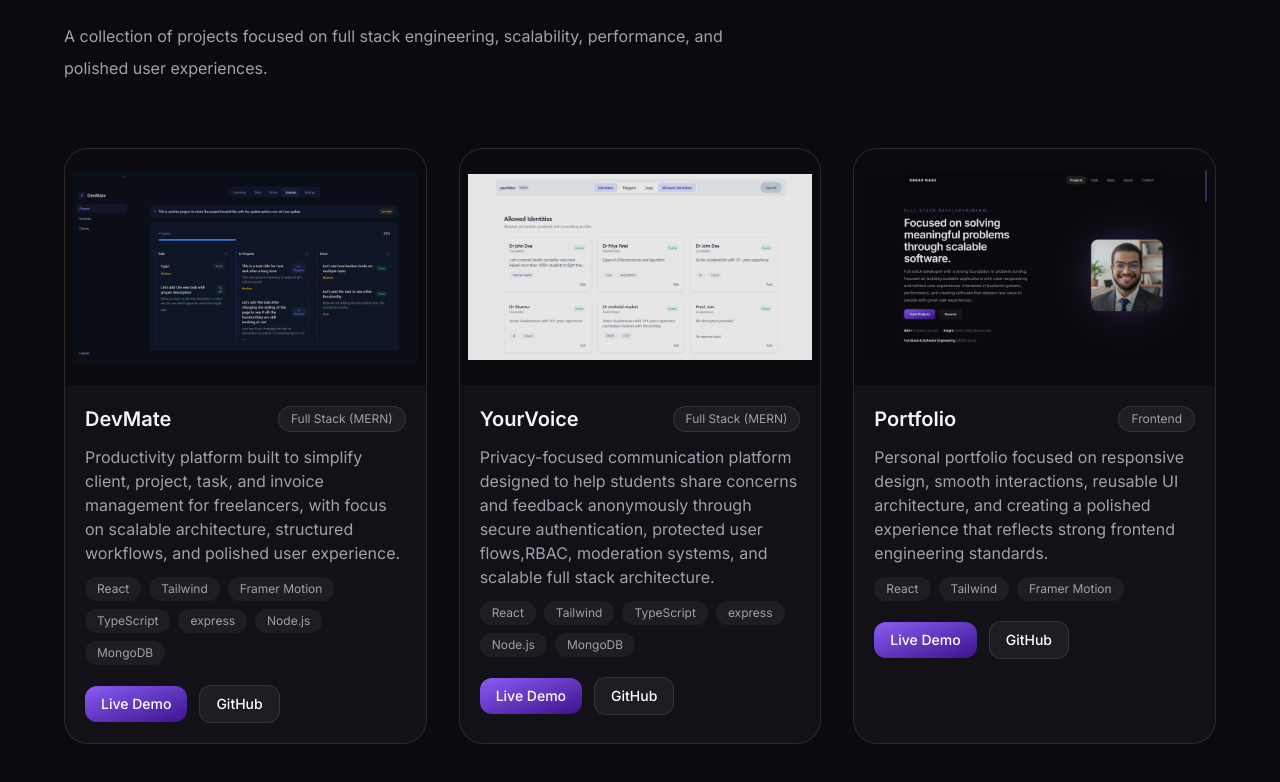
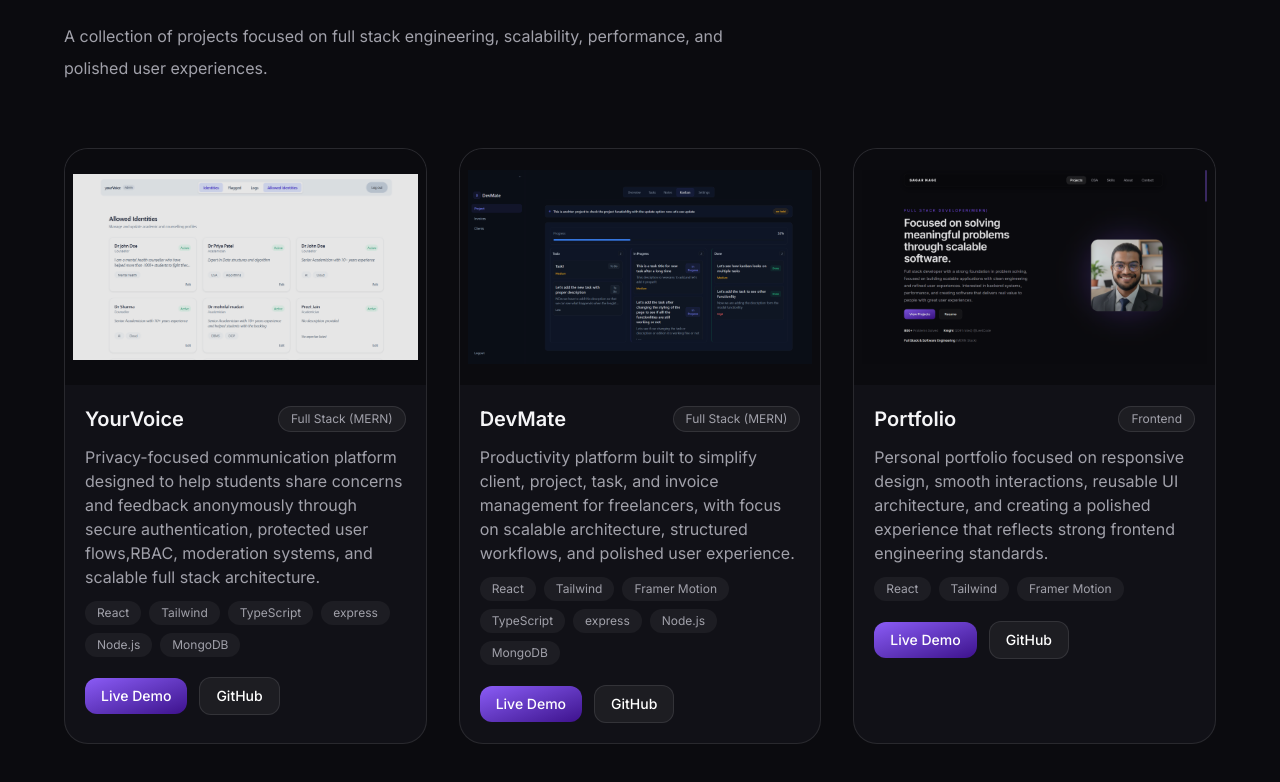
Before and after one commit to sagarnage123/portfolio, a React (Vite) app: page / in a window 1280 px wide. Shown: the part 1105-1887 px from the top of the page. Built offline with nearby package versions, Linux system fonts and the light colour scheme.

Commit message:
Added live line for portfolio and YourVoice

```diff
--- a/src/data/projects.ts
+++ b/src/data/projects.ts
@@ -2,6 +2,16 @@ import devmateImage from "../assets/projects/devmate.png"
 import yourvoiceImage from "../assets/projects/yourvoice.png"
 import portfolioImage from "../assets/projects/portfolio.png"
 export const projects = [
+    {
+        title: "YourVoice",
+        type: "Full Stack (MERN)",
+        image: yourvoiceImage,
+        description:
+            "Privacy-focused communication platform designed to help students share concerns and feedback anonymously through secure authentication, protected user flows,RBAC, moderation systems, and scalable full stack architecture.",
+        tech: ["React", "Tailwind", "TypeScript", "express", "Node.js", "MongoDB",],
+        github: "https://github.com/sagarnage123/yourVoice",
+        live: "https://yourvoice-zeta.vercel.app/",
+    },
     {
         title: "DevMate",
         type: "Full Stack (MERN)",
@@ -10,15 +20,7 @@ export const projects = [
             "Productivity platform built to simplify client, project, task, and invoice management for freelancers, with focus on scalable architecture, structured workflows, and polished user experience.",
         tech: ["React","Tailwind","Framer Motion", "TypeScript","express", "Node.js", "MongoDB",],
         github: "https://github.com/sagarnage123/Devmate",
-    },
-    {
-        title: "YourVoice",
-        type: "Full Stack (MERN)",
-        image: yourvoiceImage,
-        description:
-            "Privacy-focused communication platform designed to help students share concerns and feedback anonymously through secure authentication, protected user flows,RBAC, moderation systems, and scalable full stack architecture.",
-        tech: ["React", "Tailwind", "TypeScript", "express", "Node.js", "MongoDB",],
-        github: "https://github.com/sagarnage123/yourVoice",
+        live:"",
     },
 
     {
@@ -29,6 +31,7 @@ export const projects = [
             "Personal portfolio focused on responsive design, smooth interactions, reusable UI architecture, and creating a polished experience that reflects strong frontend engineering standards.",
         tech: ["React", "Tailwind", "Framer Motion"],
         github: "https://github.com/sagarnage123/portfolio",
+        live: "https://portfolio-five-umber-31.vercel.app/",
 
     },
 
--- a/src/sections/Projects/Projects.tsx
+++ b/src/sections/Projects/Projects.tsx
@@ -171,7 +171,13 @@ function Projects() {
 
                             <div className="flex items-center gap-3 pt-2">
                                 <button
-                                onClick={() => {toast.success("Live demo not available yet!")}}
+                                onClick={() => {
+                                    if(!project.live.trim()) {
+                                    toast.success("Live demo not available yet!")}
+                                    else {
+                                        window.open(project.live, "_blank", "noopener noreferrer")
+                                    }
+                                }}
                                     className="
             rounded-xl
             bg-linear-to-br
```
